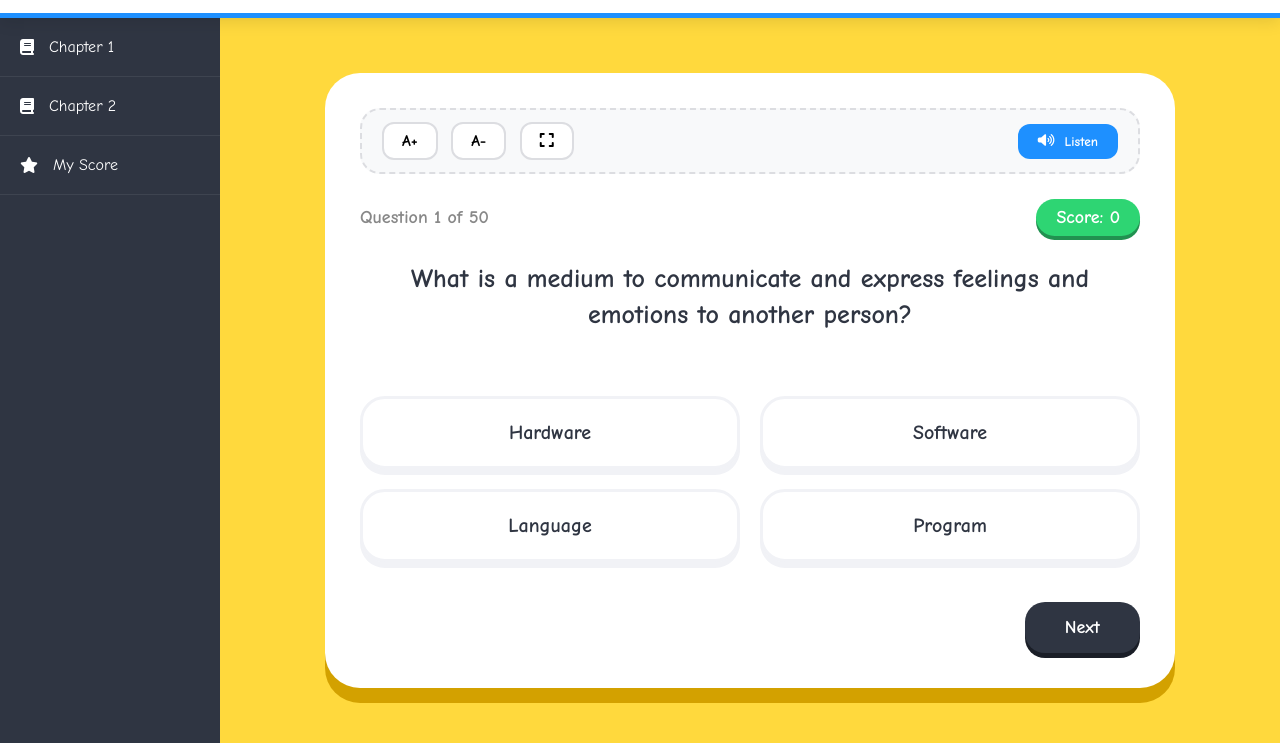
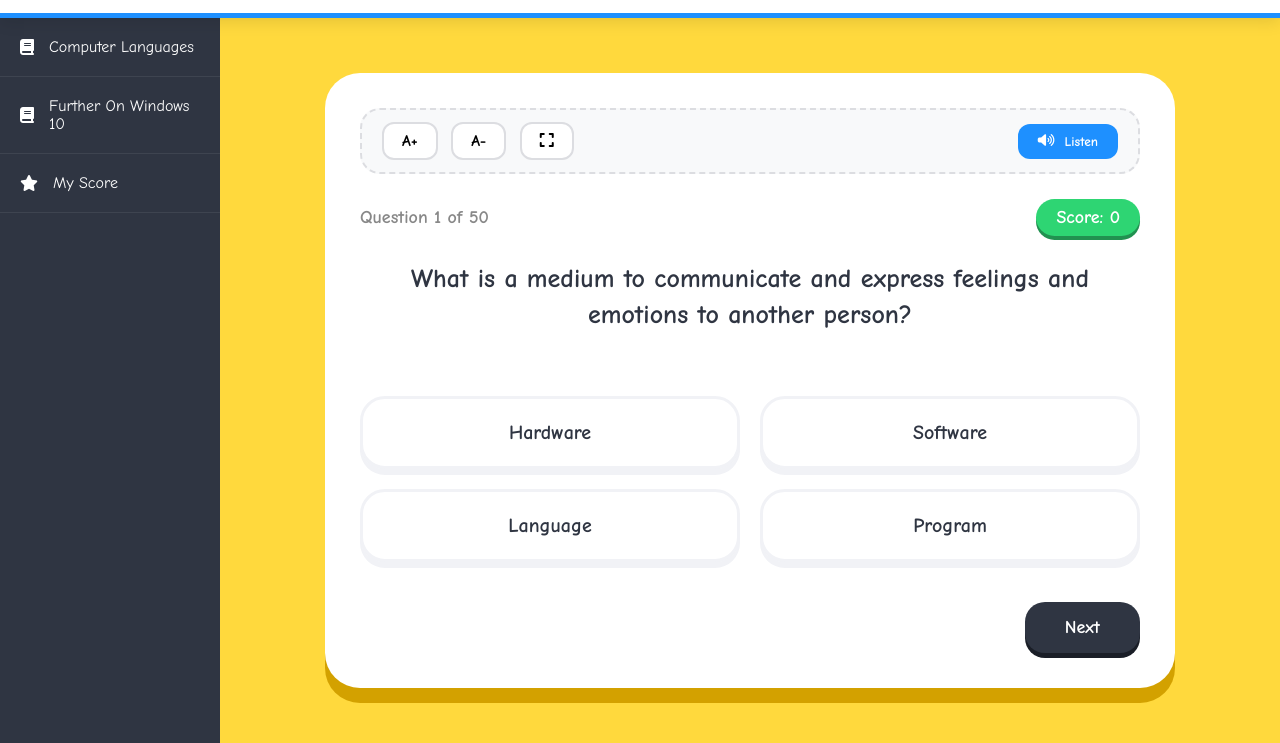
Before and after one commit to edugrowth5-rgb/My-212343455456656776788789-QP-App, a plain HTML site: page index.html in a window 1280 px wide. Shown: the part 57-800 px from the top of the page. Drawn offline with Linux system fonts and the light colour scheme.

Commit message:
Update index.html

```diff
--- a/index.html
+++ b/index.html
@@ -44,8 +44,8 @@
         <!-- Sidebar with Chapter Selection -->
         <aside class="sidebar-l" id="lSidebar">
             <ul>
-                <li onclick="loadChapter(1)"><i class="fas fa-book"></i> Chapter 1</li>
-                <li onclick="loadChapter(2)"><i class="fas fa-book"></i> Chapter 2</li>
+                <li onclick="loadChapter(1)"><i class="fas fa-book"></i> Computer Languages</li>
+                <li onclick="loadChapter(2)"><i class="fas fa-book"></i> Further On Windows 10</li>
                 <li><i class="fas fa-star"></i> My Score</li>
             </ul>
         </aside>
```
